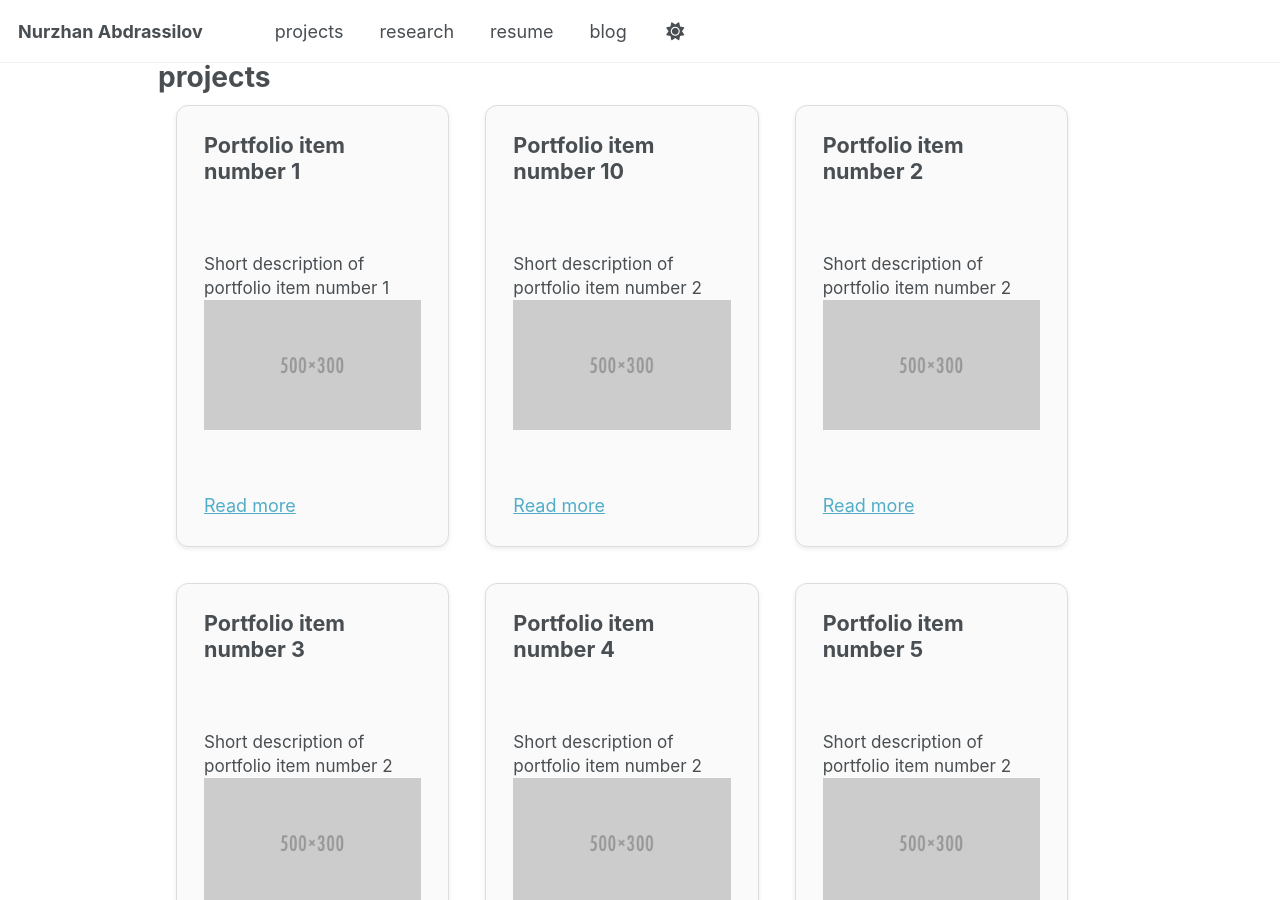
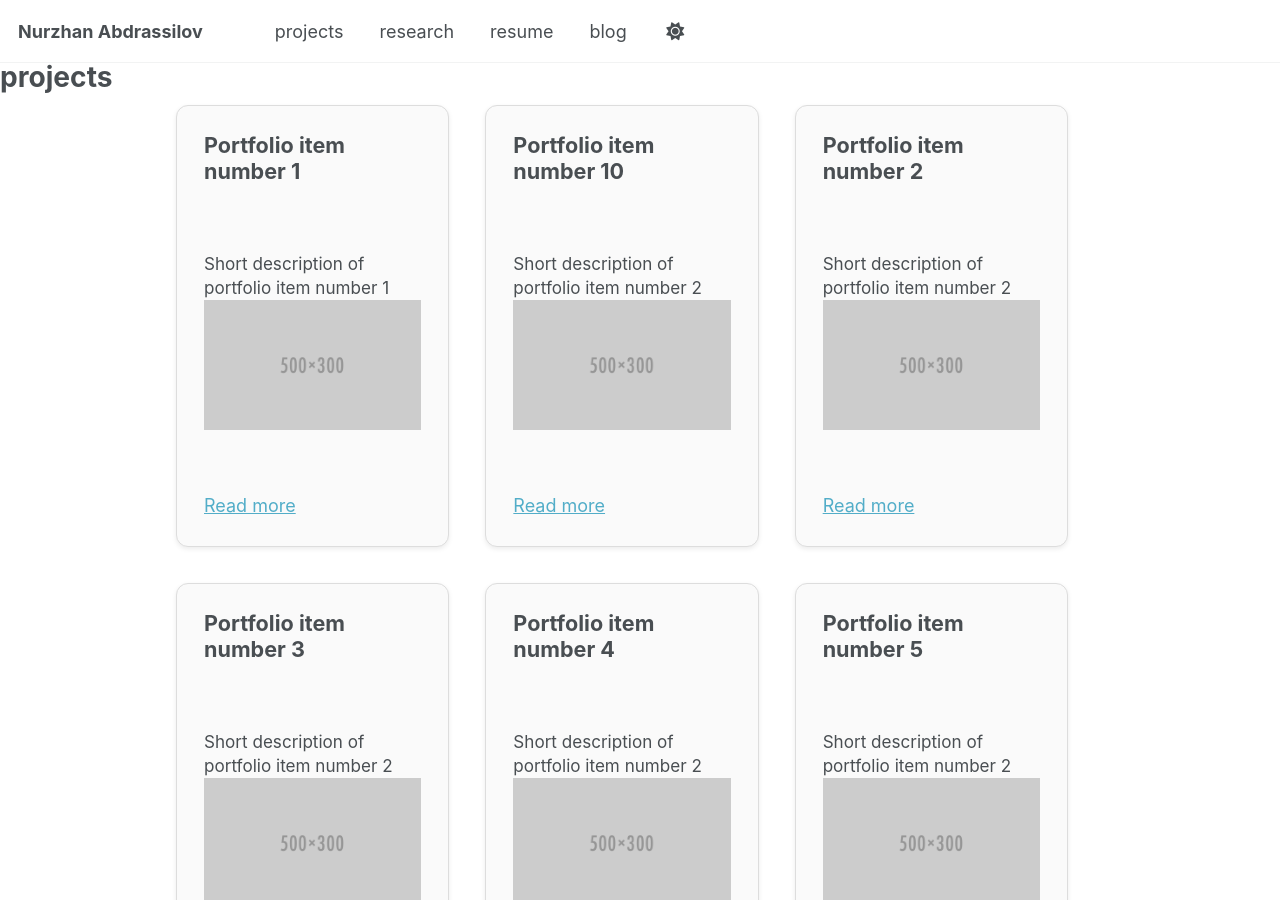
Before and after one commit to NurzhanAbdrassilov/nurzhanabdrassilov.github.io, a Jekyll site: the page built from _pages/projects.md, in a window 1280 px wide and 900 px high. Built offline with Jekyll 4.4.1, drawn with Linux system fonts in a browser that asks for light colours.

Commit message:
projects title

```diff
--- a/_pages/projects.md
+++ b/_pages/projects.md
@@ -7,9 +7,9 @@ sidebar:
   disable: true
 ---
 
+<h1 class="page__title">projects</h1>
+
 <div class="projects-page-wrapper">
-  <h1 class="page__title">{{ page.title }}</h1>
-
   <div class="projects-grid">
     {% for project in site.projects %}
     <div class="project-card">
```
